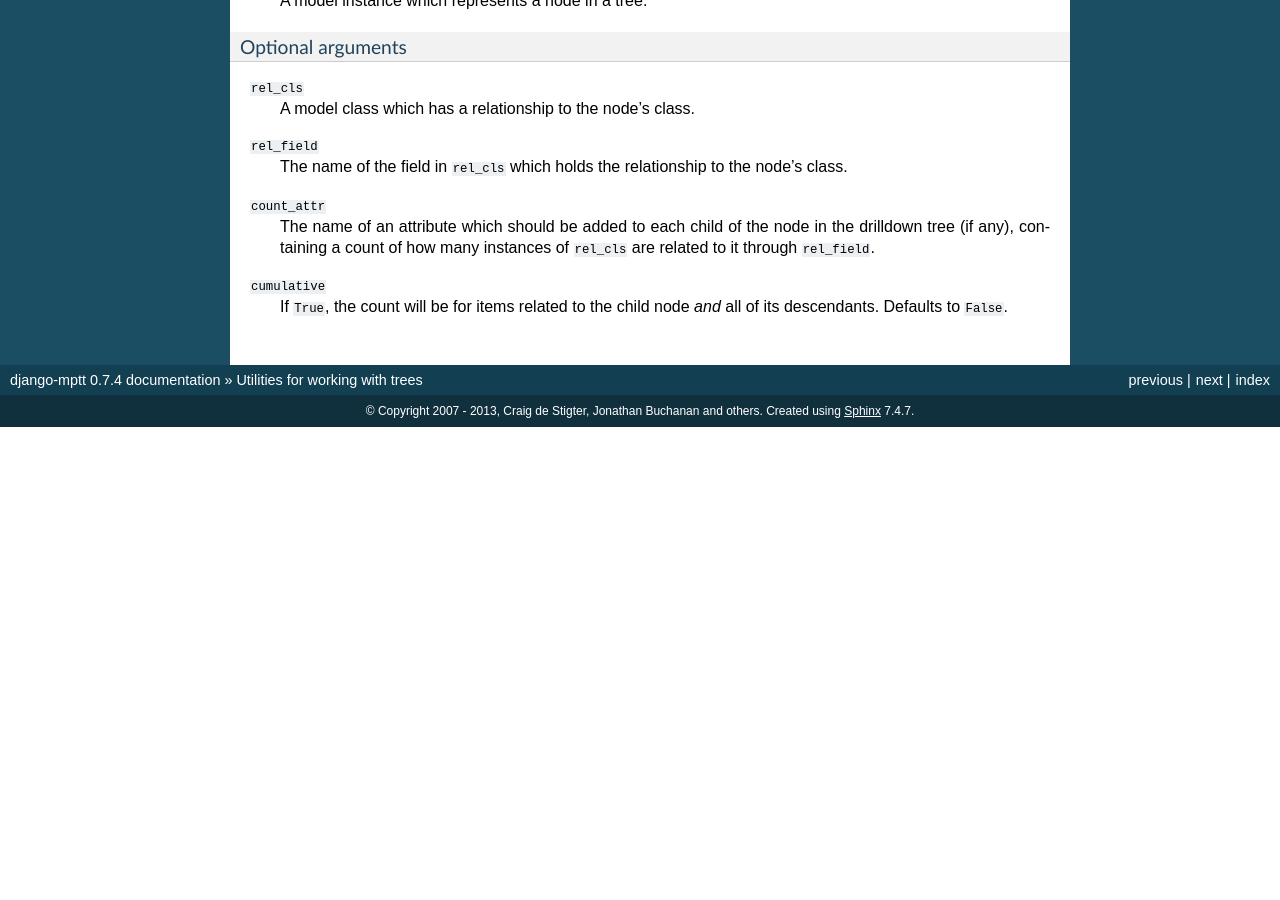
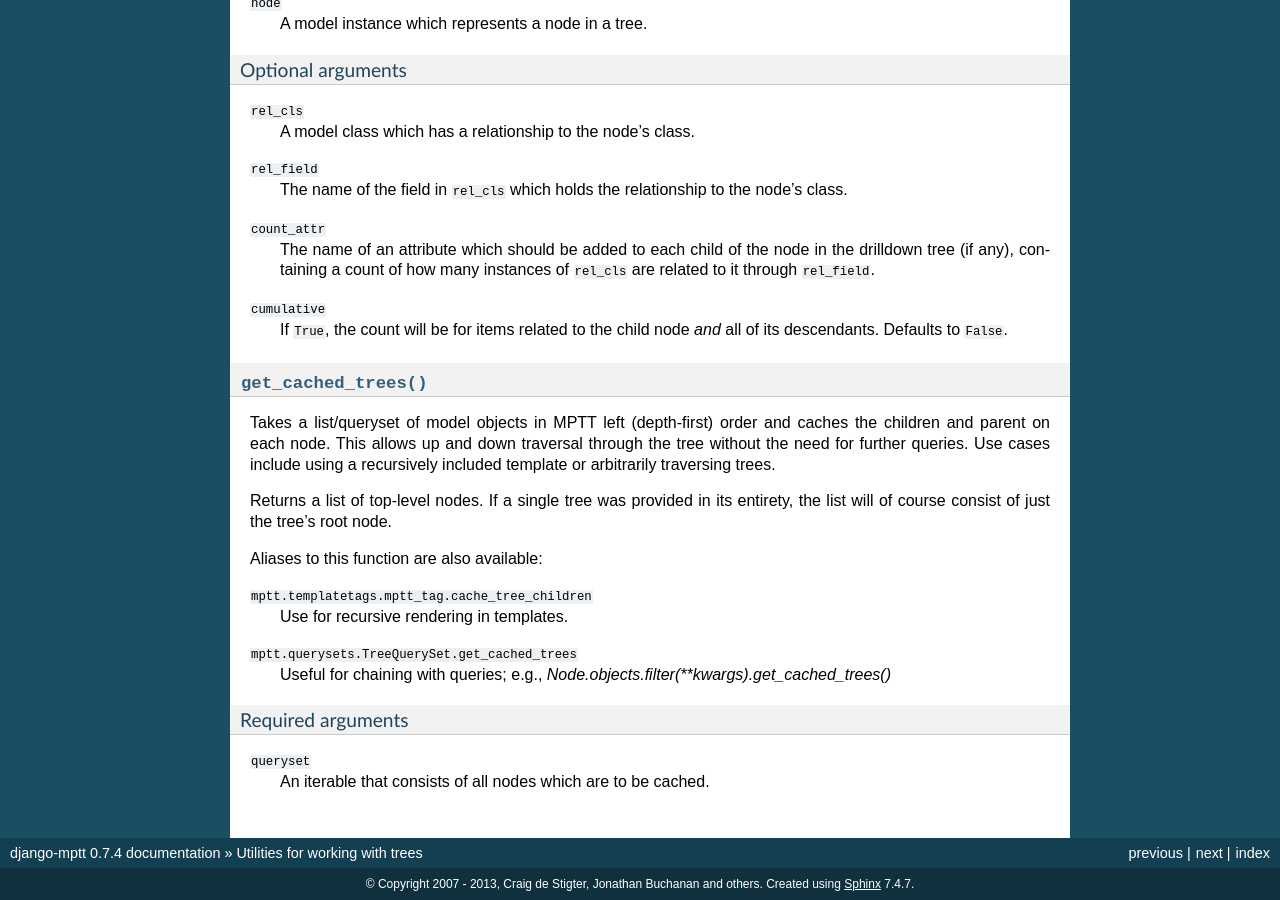
Before and after one commit to LazarBekcic/django-mptt, a Sphinx documentation site: the page built from docs/utilities.rst, in a window 1280 px wide and 900 px high, scrolled down 1432 px. Built offline with Sphinx 7.4.7, drawn with Linux system fonts in a browser that asks for light colours; before the commit the page ends 1859 px from its top, so only the background shows below that; some of the changed text lies outside the part shown.

Commit message:
`get_cached_trees` documentation, plus fill in a few other missing bits of docs.

```diff
--- a/docs/mptt.rst
+++ b/docs/mptt.rst
@@ -11,6 +11,7 @@
     mptt.forms
     mptt.managers
     mptt.models
+    mptt.querysets
     mptt.utils
 
 .. automodule:: mptt
--- a/docs/utilities.rst
+++ b/docs/utilities.rst
@@ -92,3 +92,29 @@ Optional arguments
 ``cumulative``
    If ``True``, the count will be for items related to the child
    node *and* all of its descendants. Defaults to ``False``.
+
+``get_cached_trees()``
+-----------------------------
+
+Takes a list/queryset of model objects in MPTT left (depth-first) order and
+caches the children and parent on each node. This allows up and down traversal
+through the tree without the need for further queries. Use cases include using
+a recursively included template or arbitrarily traversing trees.
+
+Returns a list of top-level nodes. If a single tree was provided in its
+entirety, the list will of course consist of just the tree's root node.
+
+Aliases to this function are also available:
+
+``mptt.templatetags.mptt_tag.cache_tree_children``
+   Use for recursive rendering in templates.
+
+``mptt.querysets.TreeQuerySet.get_cached_trees``
+   Useful for chaining with queries; e.g.,
+   `Node.objects.filter(**kwargs).get_cached_trees()`
+
+Required arguments
+~~~~~~~~~~~~~~~~~~
+
+``queryset``
+   An iterable that consists of all nodes which are to be cached.
```
Also changed, not shown: docs/mptt.querysets.rst (added, +7 -0 lines), docs/autogenerated.rst (line endings or trailing spaces), docs/index.rst (line endings or trailing spaces), 3 other files.
